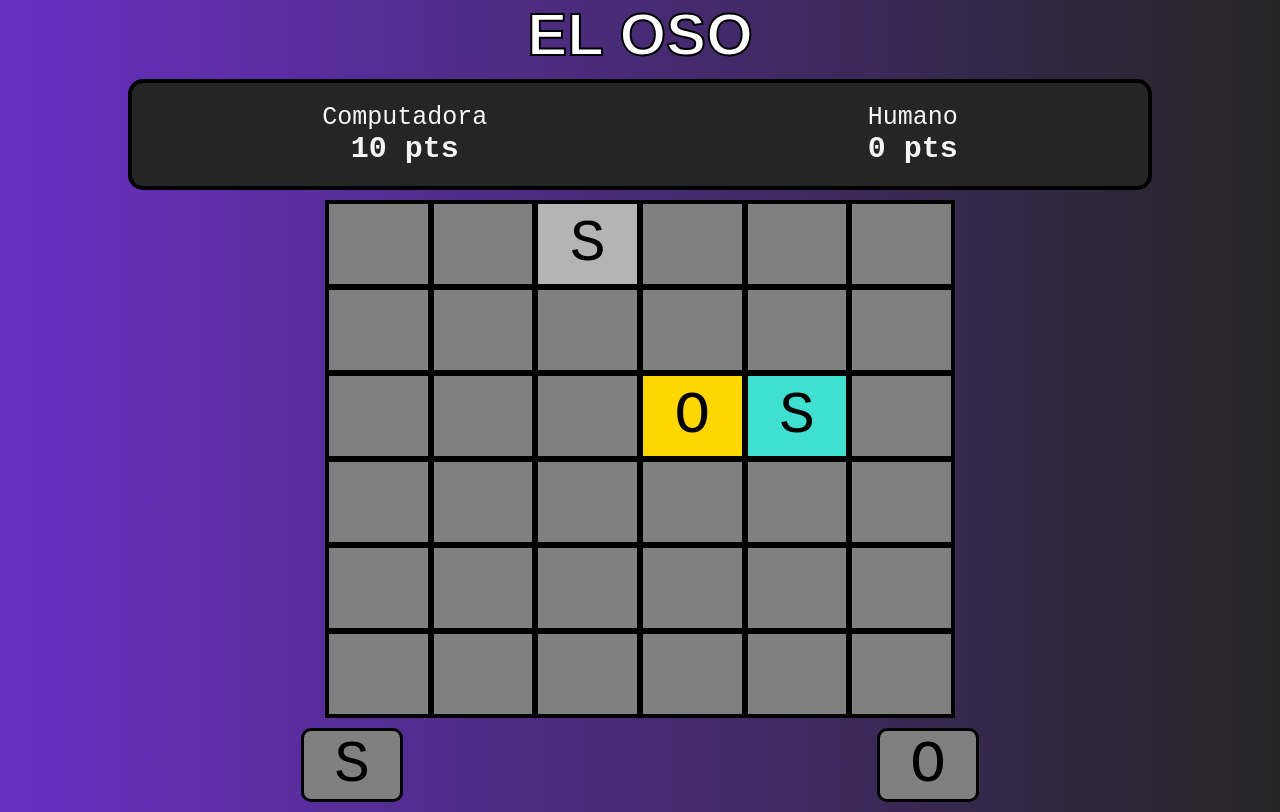
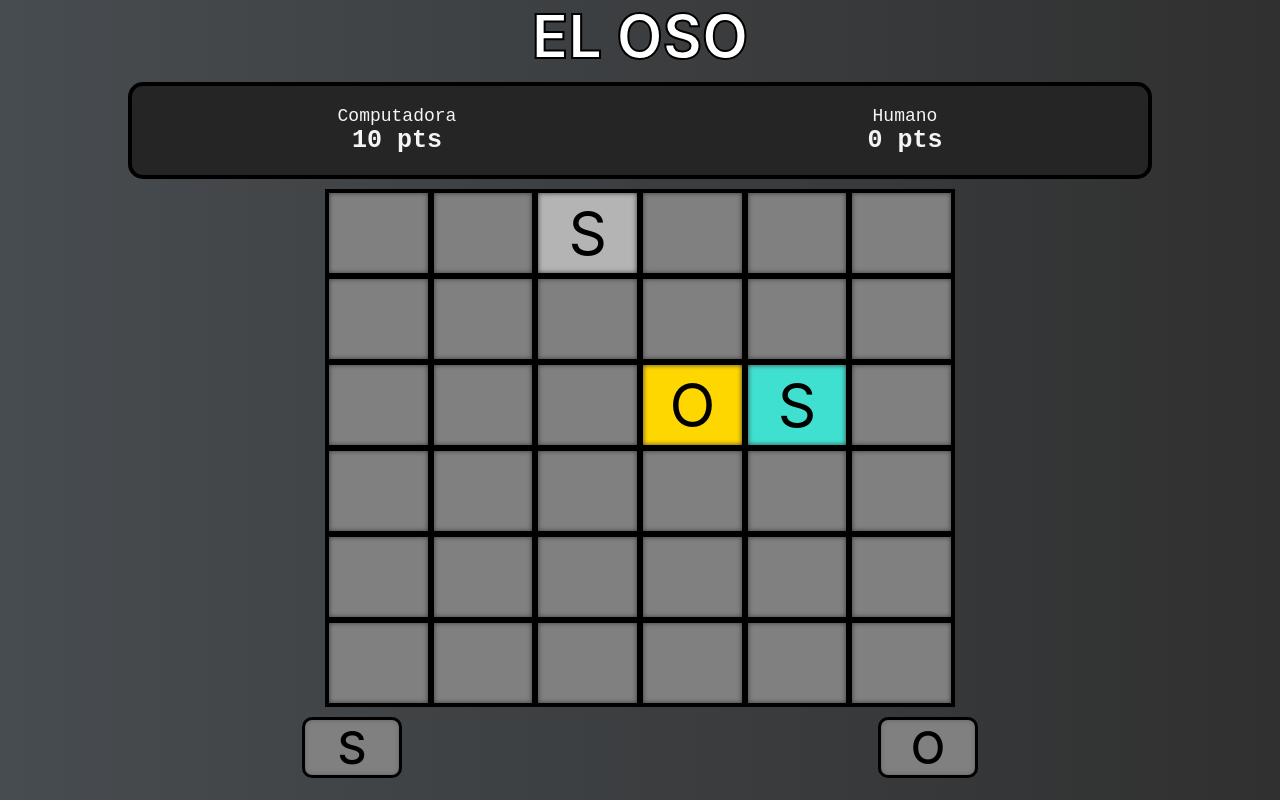
Before and after one commit to bryangamas/el-oso, a React (Create React App) app: page / in a window 1280 px wide. Built offline with nearby package versions, Linux system fonts and the light colour scheme.

Commit message:
feat: actualización al diseño

```diff
--- a/src/App.css
+++ b/src/App.css
@@ -9,6 +9,5 @@ html {
 }
 
 body {
-  background: linear-gradient(90deg,#6930c3,#252525);
-  font-family: monospace;
+  background: linear-gradient(90deg,#474c50,#303030);
 }
--- a/src/components/Board.jsx
+++ b/src/components/Board.jsx
@@ -20,7 +20,6 @@ const cellsWon = [
 ];
 
 const Board = () => {
-
   const cellClass = (cell, cellWon) => {
     if (!cell) {
       return "Board__cell-empty";
@@ -37,22 +36,18 @@ const Board = () => {
 
   return (
     <main className="Board">
-      {board.map((row, i) => {
-        return (
+      {board.map((row, i) => (
         <div key={i} className="Board__row">
-            {row.map((cell, j) => {
-              return (
+          {row.map((cell, j) => (
             <div
               key={i + j}
               className={`Board__cell ${cellClass(cell, cellsWon[i][j])}`}
             >
               {cell === 0 ? "" : cell}
             </div>
-              );
-            })}
+          ))}
         </div>
-        );
-      })}
+      ))}
     </main>
   );
 };
--- a/src/styles/components/Board.css
+++ b/src/styles/components/Board.css
@@ -22,6 +22,7 @@
   align-items: center;
   justify-content: center;
   margin: 2px;
+  box-shadow: inset 0px 0px 5px rgb(59, 59, 59);
 }
 
 .Board__cell-empty {
--- a/src/styles/components/Buttons.css
+++ b/src/styles/components/Buttons.css
@@ -6,10 +6,18 @@
 }
 
 .Buttons__content {
-  font-size: 6rem;
+  font-size: 4.5rem;
   background-color: gray;
-  padding: 0 3rem;
-  margin: 1rem auto;
+  width: 10rem;
+  text-align: center;
+  margin-top: 1rem;
   border-radius: 10px;
   border: 3px solid black;
+  font-weight: 500;
+  cursor: pointer;
+  box-shadow: inset 0px 0px 5px rgb(100, 100, 100);
 }
+
+.Buttons__content:active {
+  background-color: rgb(187, 187, 187);
+}
--- a/src/styles/components/Header.css
+++ b/src/styles/components/Header.css
@@ -4,7 +4,6 @@
 }
 
 .Header__title {
-  font-family: Arial, Helvetica, sans-serif;
   color: black;
   -webkit-text-fill-color: white; /* Will override color (regardless of order) */
   -webkit-text-stroke-width: 2px;
--- a/src/styles/components/Score.css
+++ b/src/styles/components/Score.css
@@ -8,6 +8,7 @@
   justify-content: space-around;
   border-radius: 15px;
   border: 4px solid black;
+  font-family: monospace;
 }
 
 .Score__content {
@@ -17,12 +18,12 @@
 }
 
 .Score__content__name {
-  font-size: 2.5rem;
+  font-size: 1.8rem;
   font-weight: 300;
 }
 
 .Score__content__points {
-  font-size: 3rem;
+  font-size: 2.5rem;
   font-weight: bold;
 }
 
```
Also changed, not shown: src/components/Footer.jsx (added), src/styles/components/Footer.css (added). Lines whose indentation alone changed are shown as unchanged.
